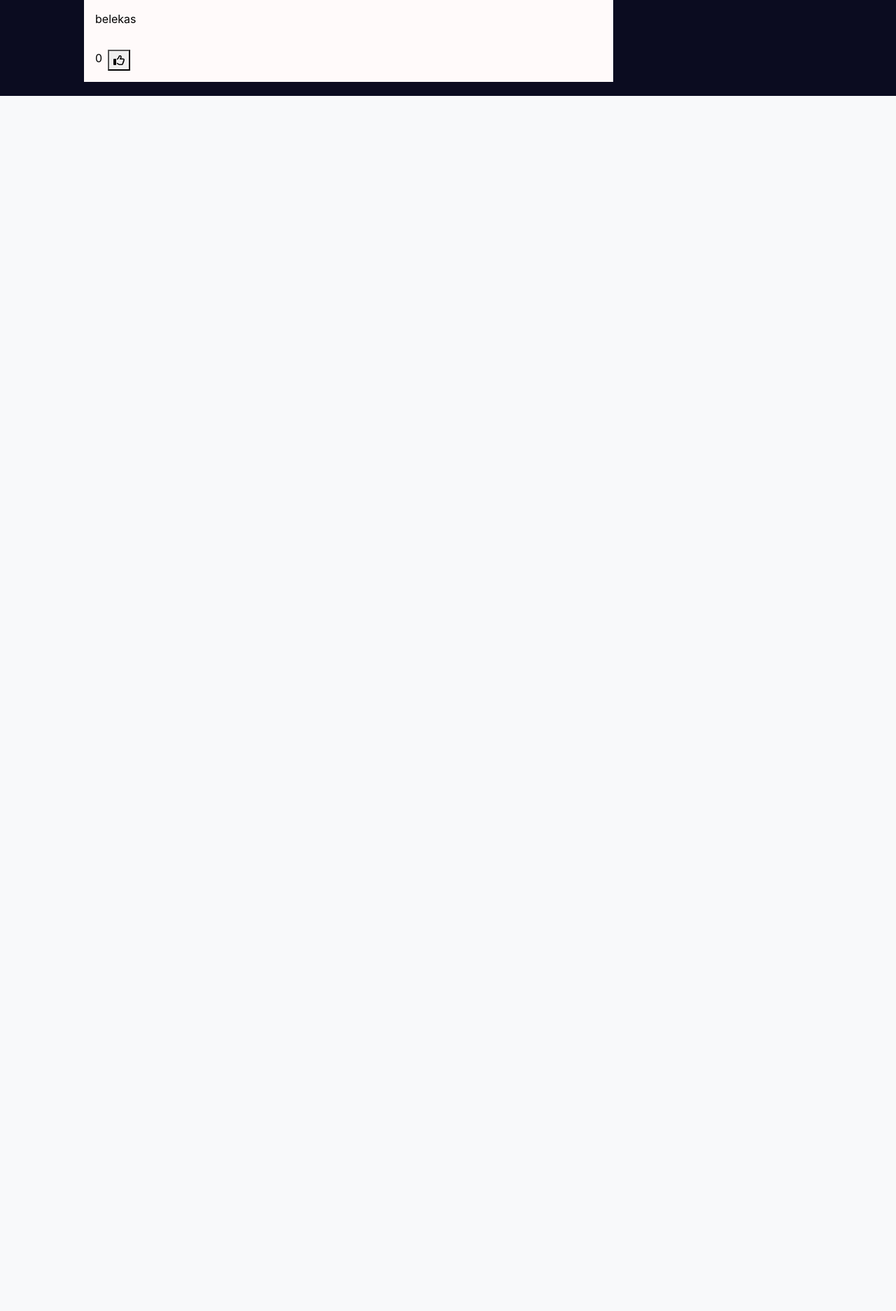
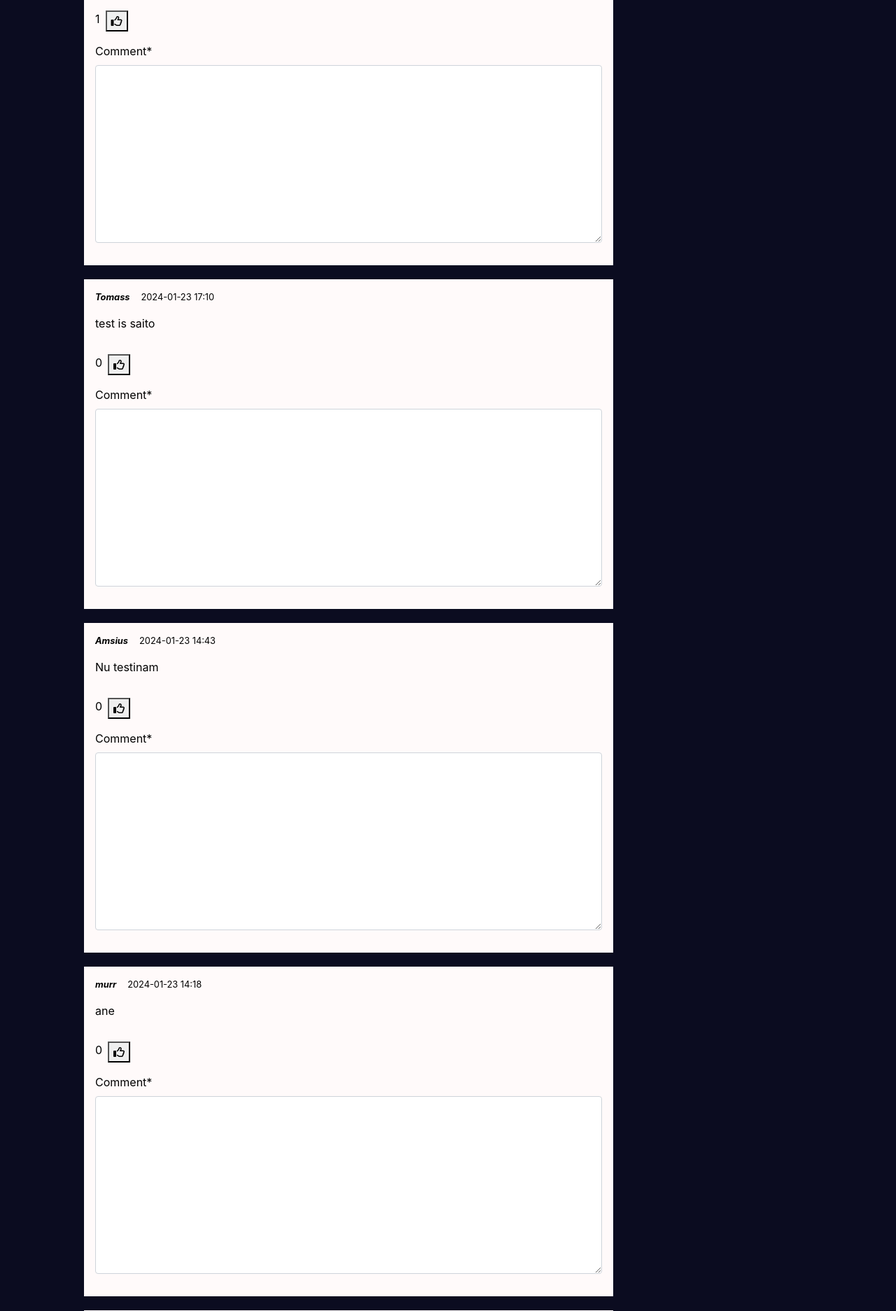
Before and after one commit to TomasKrin/social_media_app, a Django app: page /socialmedia/posts/ in a window 1280 px wide. Shown: the part 1515-3388 px from the top of the page at 70% size. Before the commit the page ends 1652 px from the top, so only its background shows below. Run offline with Django 4.2, Linux system fonts and the light colour scheme; data comes from the database, SQL or seed files in the repository; both versions use the stored data as it was after the commit; parts of the project's set-up code (start-up, migrations or seed data) failed here and were passed over; some libraries are stand-ins or nearby versions.

Commit message:
fixed posts not adding

```diff
--- a/social_media/admin.py
+++ b/social_media/admin.py
@@ -18,7 +18,7 @@
     list_filter = ('date_posted', 'profile',)
     search_fields = ('profile__display_name', 'profile__user__username')
     fieldsets = (
-        ('Post', {'fields': ('profile', 'post', 'img')}),
+        ('Post', {'fields': ('date_posted', 'profile', 'post', 'img')}),
     )
 
 
@@ -27,7 +27,7 @@
     list_filter = ('date_posted', 'profile',)
     search_fields = ('profile__display_name', 'profile__user__username')
     fieldsets = (
-        ('Comment', {'fields': ('comment',)}),
+        ('Comment', {'fields': ('profile', 'post', 'comment',)}),
     )
 
 
--- a/social_media/forms.py
+++ b/social_media/forms.py
@@ -3,7 +3,7 @@
 from django import forms
 from django.contrib.auth.models import User
 
-from .models import UserPost, Profile
+from .models import UserPost, Profile, PostComment
 
 
 class UserPostForm(forms.ModelForm):
@@ -30,3 +30,13 @@
     class Meta:
         model = Profile
         fields = ('display_name', 'profile_pic',)
+
+
+class CommentModelForm(forms.ModelForm):
+    class Meta:
+        model = PostComment
+        fields = ('profile', 'post', 'comment',)
+        widgets = {
+            'profile': forms.HiddenInput(),
+            'post': forms.HiddenInput(),
+        }
--- a/social_media/models.py
+++ b/social_media/models.py
@@ -26,17 +26,21 @@
 
     def save(self, *args, **kwargs):
         super().save(*args, **kwargs)
+
         profile_pic = Image.open(self.profile_pic.path)
         original_width, original_height = profile_pic.size
+
         if profile_pic.width > profile_pic.height:
             desired_height = 500
             desired_width = 700
         else:
             desired_height = 500
             desired_width = 500
+
         aspect_ratio = original_width / original_height
         new_height = desired_height
         new_width = int(aspect_ratio * new_height)
+
         if new_width > desired_width:
             new_width = desired_width
             new_height = int(new_width / aspect_ratio)
@@ -67,7 +71,7 @@
 
 
 class UserPost(models.Model):
-    date_posted = models.DateTimeField(auto_now_add=True)
+    date_posted = models.DateTimeField(auto_now_add=True, blank=True)
     profile = models.ForeignKey(Profile, on_delete=models.SET_NULL, null=True, blank=True, related_name='posts')
     post = models.TextField(verbose_name='Post')
     liked = models.ManyToManyField(Profile, related_name='likes', blank=True)
@@ -80,8 +84,8 @@
         return self.date_posted.strftime('%Y-%m-%d %H:%M')
 
     def save(self, *args, **kwargs):
+        super().save(*args, **kwargs)
         if self.img:
-            super().save(*args, **kwargs)
             img = Image.open(self.img.path)
             max_height = 300
 
@@ -102,10 +106,12 @@
     date_posted = models.DateTimeField(auto_now_add=True)
     profile = models.ForeignKey(Profile, on_delete=models.SET_NULL, null=True, blank=True)
     post = models.ForeignKey(UserPost, on_delete=models.CASCADE)
+    liked_comment = models.ManyToManyField(Profile, related_name='commentlikes', blank=True)
     comment = models.TextField(verbose_name='Comment')
 
     def get_post_id(self):
         return self.post.id
+
     get_post_id.short_description = 'Post'
 
     def __str__(self):
--- a/social_media/templates/post_list.html
+++ b/social_media/templates/post_list.html
@@ -20,7 +20,7 @@
                         {{ form | crispy }}
                     </fieldset>
                     <div class="form-group">
-                        <button type="submit" class="btn btn-info">Post</button>
+                        <button name="submit_post" type="submit" class="btn btn-info">Post</button>
                         <button type="button" class="btn btn-secondary" data-dismiss="modal">Close</button>
                     </div>
                 </form>
@@ -64,6 +64,11 @@
                 </button>
             </form>
         </div>
+        <form action="">
+            <fieldset>
+                {{ comment_form | crispy }}
+            </fieldset>
+        </form>
     </div>
     {% endfor %}
 </div>
--- a/social_media/views.py
+++ b/social_media/views.py
@@ -6,7 +6,7 @@
 from django.views.decorators.csrf import csrf_protect
 from django.views import generic
 
-from social_media.forms import UserPostForm, UserUpdateForm, ProfileUpdateForm
+from social_media.forms import UserPostForm, UserUpdateForm, ProfileUpdateForm, CommentModelForm
 from social_media.models import UserPost, Profile, PostLike
 
 
@@ -54,13 +54,21 @@
     form_class = UserPostForm
     success_url = reverse_lazy('posts')
 
-    def get_queryset(self):
-        return UserPost.objects.all().order_by('-date_posted')
+    comment_form_class = CommentModelForm
+
+    def get_context_data(self, **kwargs):
+        context = super().get_context_data(**kwargs)
+        context['comment_form'] = self.comment_form_class(prefix='comment')
+        return context
 
     def post(self, request, *args, **kwargs):
+        self.object_list = self.get_queryset()
         form = self.get_form()
-        if form.is_valid():
+        comment_form = self.comment_form_class(request.POST, prefix='comment')
+        if 'submit_post' in request.POST and form.is_valid():
             return self.form_valid(form)
+        elif 'submit_comment' in request.POST and comment_form.is_valid():
+            return self.comment_form_valid(comment_form)
         else:
             return self.form_invalid(form)
 
@@ -68,6 +76,19 @@
         form.instance.profile = self.request.user.profile
         form.save()
         return super().form_valid(form)
+
+    def comment_form_valid(self, form):
+        post_id = self.request.POST.get('post_id')
+        post = get_object_or_404(UserPost, id=post_id)
+        comment = form.save(commit=False)
+        comment.profile = self.request.user.profile
+        comment.post = post
+        comment.save()
+        messages.success(self.request, "Your comment has been added!")
+        return redirect('posts')
+
+    def get_queryset(self):
+        return UserPost.objects.all().order_by('-date_posted')
 
 
 @login_required
```
Also changed, not shown: db.sqlite3, social_media/migrations/0001_initial.py (added), social_media/migrations/0004_profile_friends_relationship.py (added), social_media/migrations/0005_remove_postlike_post_remove_postlike_profile_and_more.py (added), social_media/migrations/0006_postlike_commentlike.py (added), social_media/migrations/0007_alter_userpost_liked.py (added), social_media/migrations/0008_alter_postlike_post_alter_userpost_img_and_more.py (added), social_media/migrations/0009_postcomment_liked_comment.py (added), social_media/migrations/0010_remove_userpost_liked.py (added), social_media/migrations/0011_userpost_liked.py (added).
